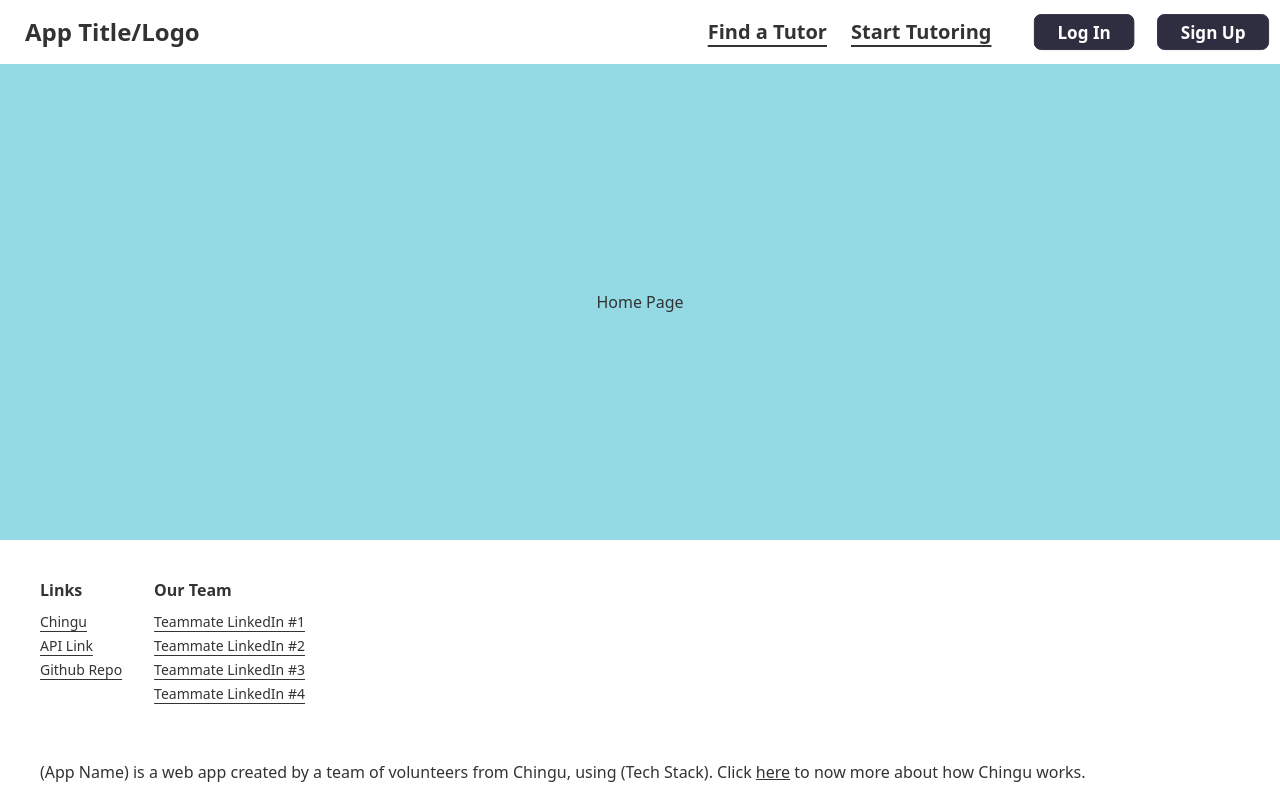
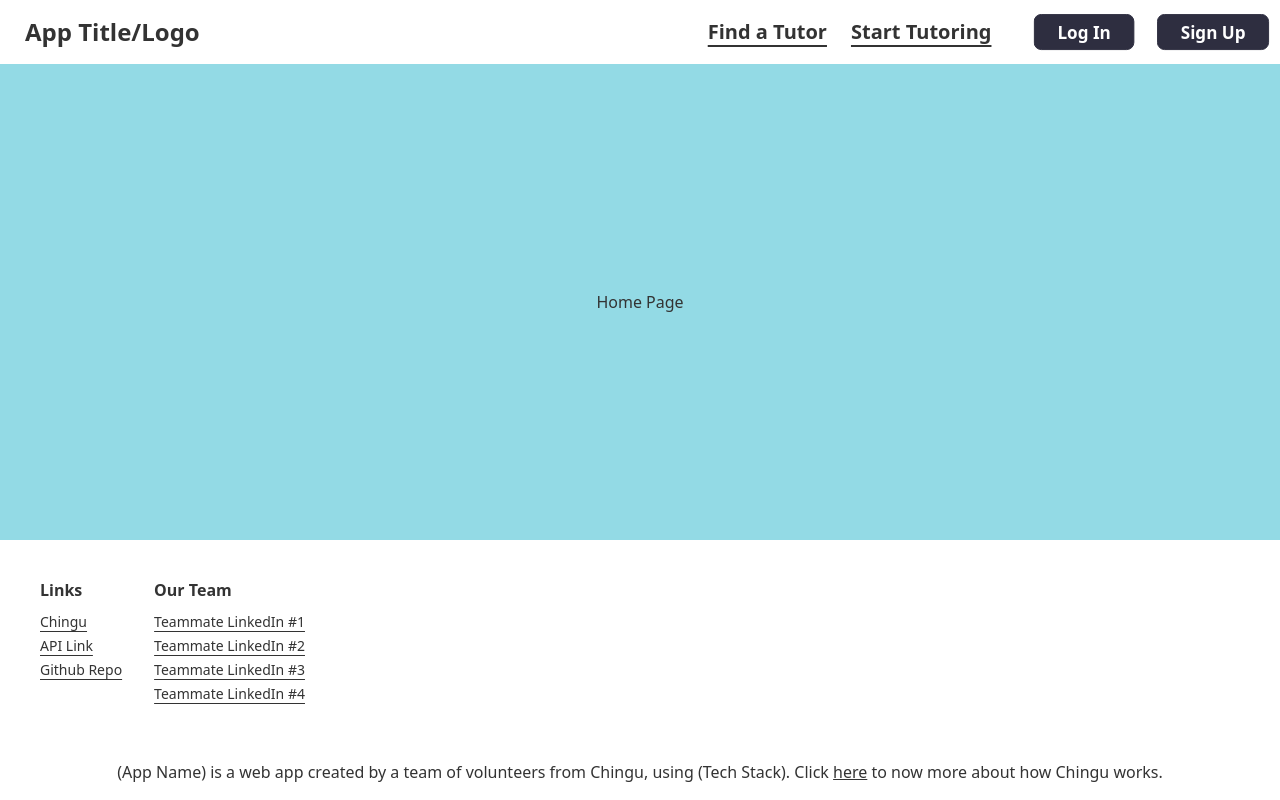
Before and after one commit to chingu-voyages/Find-A-Tutor-App, a React (Vite) app in the folder client/: page / in a window 1280 px wide. Built offline with nearby package versions, Linux system fonts and the light colour scheme.

Commit message:
refactor: make footer center

```diff
--- a/client/src/components/Footer.tsx
+++ b/client/src/components/Footer.tsx
@@ -34,7 +34,7 @@ const Footer = () => {
           </div>
         </div>
       </footer>
-      <footer className="w-full p-8 pt-0 text-md lg:px-10 lg:py-4 text-base-content">
+      <footer className="w-full p-8 pt-0 text-md lg:px-10 lg:py-4 text-base-content lg:text-center">
         <p>
           (App Name) is a web app created by a team of volunteers from Chingu,
           using (Tech Stack). Click{' '}
```
